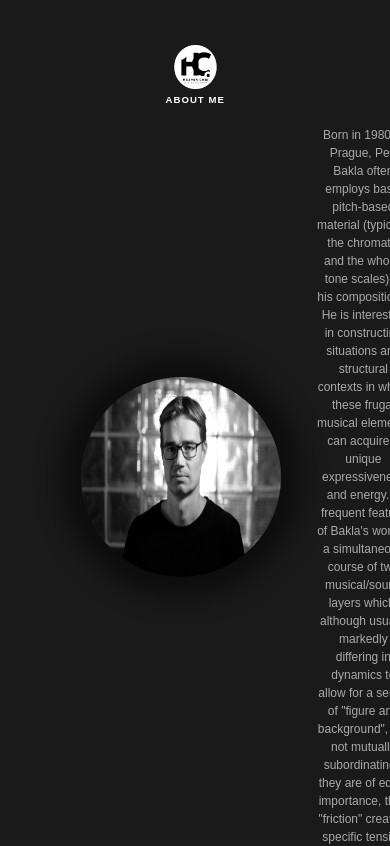
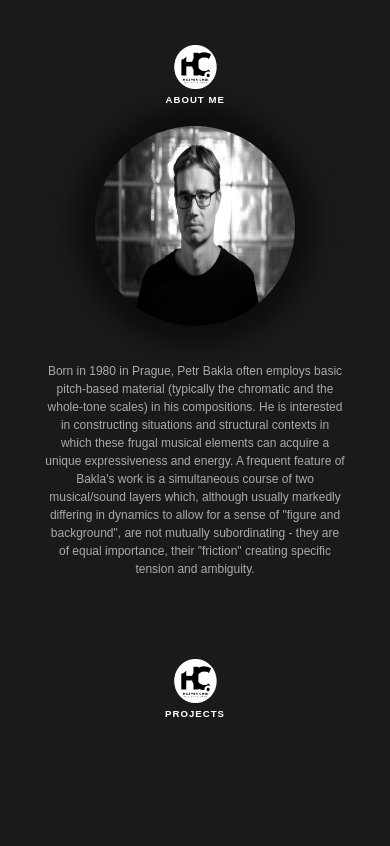
Before and after one commit to hazminfirdaus/portfolio, a plain HTML site: page index.html in a window 390 px wide. Shown: the part 880-1726 px from the top of the page. Drawn offline with nearby package versions, Linux system fonts and the light colour scheme.

Commit message:
Update style.css

```diff
--- a/style.css
+++ b/style.css
@@ -431,7 +431,7 @@ h2 {
 
 @media (max-width: 1200px) {
 
-    #baboutme div {
+    #aboutme div {
         flex-direction: column;
         max-width: 900px;
     }
```
